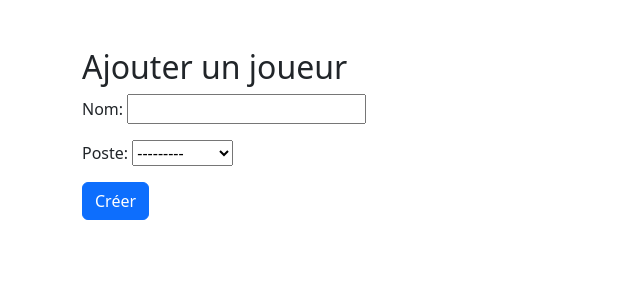
After one commit to lolmath06/test_scanlitt, a Django app: template tournoi_foot/football/templates/football/create_joueur.html in a window 1280 px wide. The commit adds this page. Shown: the top 300 px of the page, without its empty margins (0-640 px from the left). Run offline with Django 4.2, Linux system fonts and the light colour scheme; the template is opened without the code that fills it: values that come from a table or form of the project are taken from there, others are empty.

Commit message:
partie 2

```diff
--- a/tournoi_foot/football/forms.py
+++ b/tournoi_foot/football/forms.py
@@ -1,7 +1,12 @@
 from django.forms import ModelForm
-from .models import Equipe
+from .models import Equipe, Joueur
 
 class EquipeForm(ModelForm):
     class Meta:
         model = Equipe
         fields = ['nom', 'ville']
+
+class JoueurForm(ModelForm):
+    class Meta:
+        model = Joueur
+        fields = ['nom', 'poste']
--- a/tournoi_foot/football/models.py
+++ b/tournoi_foot/football/models.py
@@ -6,3 +6,17 @@ class Equipe(models.Model):
 
     def __str__(self):
         return self.nom
+
+class Joueur(models.Model):
+    POSTES = [
+        ('Gardien', 'Gardien'),
+        ('Défenseur', 'Défenseur'),
+        ('Milieu', 'Milieu'),
+        ('Attaquant', 'Attaquant'),
+    ]
+
+    nom = models.CharField(max_length=100)
+    poste = models.CharField(max_length=20, choices=POSTES)
+
+    def __str__(self):
+        return f"{self.nom} ({self.poste})"
--- a/tournoi_foot/football/templates/football/create_equipe.html
+++ b/tournoi_foot/football/templates/football/create_equipe.html
@@ -1,4 +1,3 @@
-<!-- templates/football/create_equipe.html -->
 <!DOCTYPE html>
 <html lang="fr">
 <head>
--- /dev/null
+++ b/tournoi_foot/football/templates/football/create_joueur.html
@@ -0,0 +1,18 @@
+<!DOCTYPE html>
+<html lang="fr">
+<head>
+    <meta charset="UTF-8">
+    <title>Créer Joueur</title>
+    <link rel="stylesheet" href="https://cdn.jsdelivr.net/npm/bootstrap@5.3.2/dist/css/bootstrap.min.css">
+</head>
+<body>
+<div class="container mt-5">
+    <h2>Ajouter un joueur</h2>
+    <form method="post">
+        {% csrf_token %}
+        {{ form.as_p }}
+        <button class="btn btn-primary">Créer</button>
+    </form>
+</div>
+</body>
+</html>
--- a/tournoi_foot/football/urls.py
+++ b/tournoi_foot/football/urls.py
@@ -1,11 +1,11 @@
 from django.urls import path, include
 from rest_framework import routers
-from .views import EquipeViewSet, create_equipe
+from .views import EquipeViewSet, JoueurViewSet
 
 router = routers.DefaultRouter()
 router.register(r'equipes', EquipeViewSet)
+router.register(r'joueurs', JoueurViewSet)
 
 urlpatterns = [
     path('', include(router.urls)),
-    path('equipe/new/', create_equipe, name='create_equipe'),
 ]
```
Also changed, not shown: tournoi_foot/football/serializers.py (+6 -1 lines), tournoi_foot/football/views.py (+12 -8 lines).
